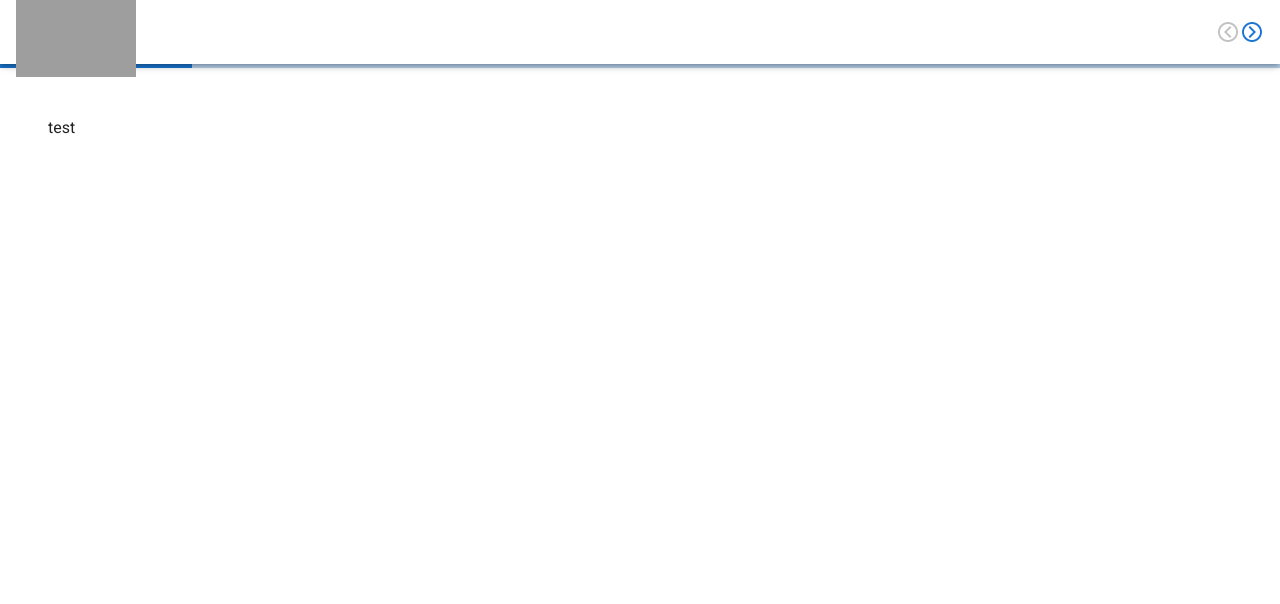
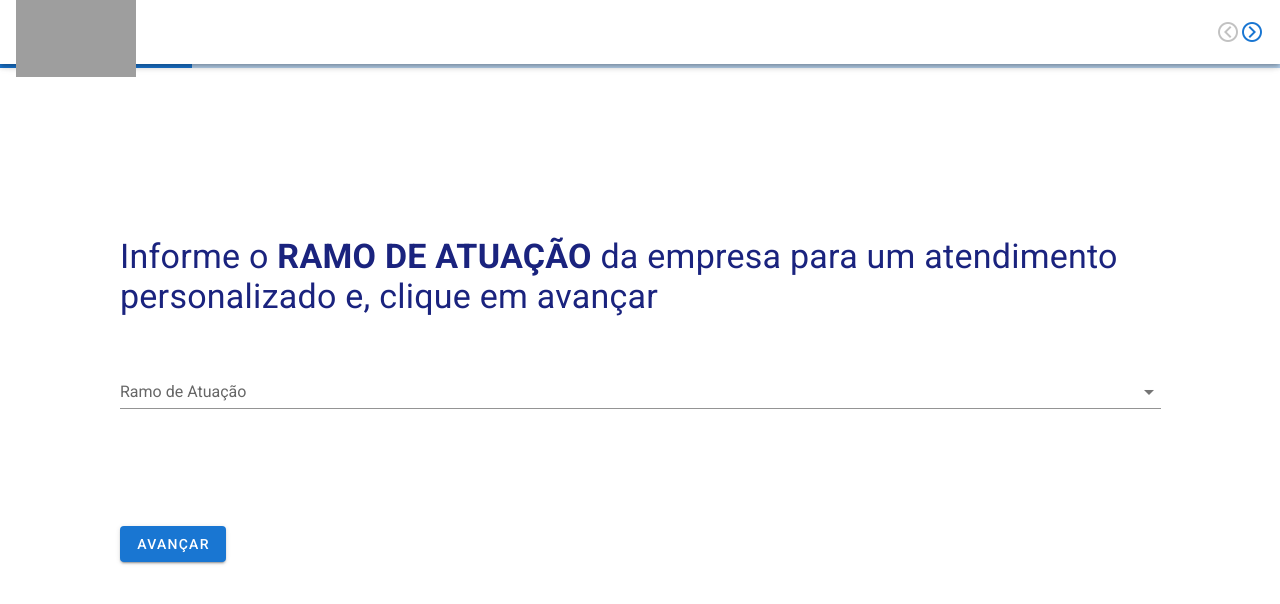
Before and after one commit to Truta446/navigation-form, a Vue app: page /4 in a window 1280 px wide. Shown: the top 604 px of the page. Built offline with nearby package versions, Linux system fonts and the light colour scheme; grey boxes are pictures that could not be loaded.

Commit message:
Create page about line of business

```diff
--- a/src/views/LineOfBusiness.vue
+++ b/src/views/LineOfBusiness.vue
@@ -1,3 +1,62 @@
 <template>
-  <div>test</div>
+  <v-container class="page indigo--text text--darken-4">
+    <v-row class="text-left ma-12">
+      <v-col cols="12">
+        <h3 class="display-1 my-12">
+          Informe o <span class="font-weight-bold">RAMO DE ATUAÇÃO</span> da empresa
+          para um atendimento personalizado e, clique em avançar
+        </h3>
+
+        <ValidationObserver ref="observer">
+          <form>
+            <ValidationProvider v-slot="{ errors }" name="Ramo de Atuação" rules="required">
+              <v-select
+                v-model="select"
+                :items="lineOfBusiness"
+                :error-messages="errors"
+                label="Ramo de Atuação"
+                required
+              ></v-select>
+            </ValidationProvider>
+
+            <br><br><br><br>
+
+            <v-btn color="primary" v-on:click="nextPage()">Avançar</v-btn>
+          </form>
+        </ValidationObserver>
+      </v-col>
+    </v-row>
+  </v-container>
 </template>
+
+<script>
+import { required } from 'vee-validate/dist/rules';
+import {
+  extend,
+  ValidationObserver,
+  ValidationProvider,
+  setInteractionMode,
+} from 'vee-validate';
+
+setInteractionMode('eager');
+
+extend('required', {
+  ...required,
+  message: '{_field_} não pode ficar em branco.',
+});
+
+export default {
+  components: {
+    ValidationProvider,
+    ValidationObserver,
+  },
+  data: () => ({
+    lineOfBusiness: [],
+  }),
+  methods: {
+    nextPage() {
+      this.$refs.observer.validate();
+    },
+  },
+};
+</script>
```
